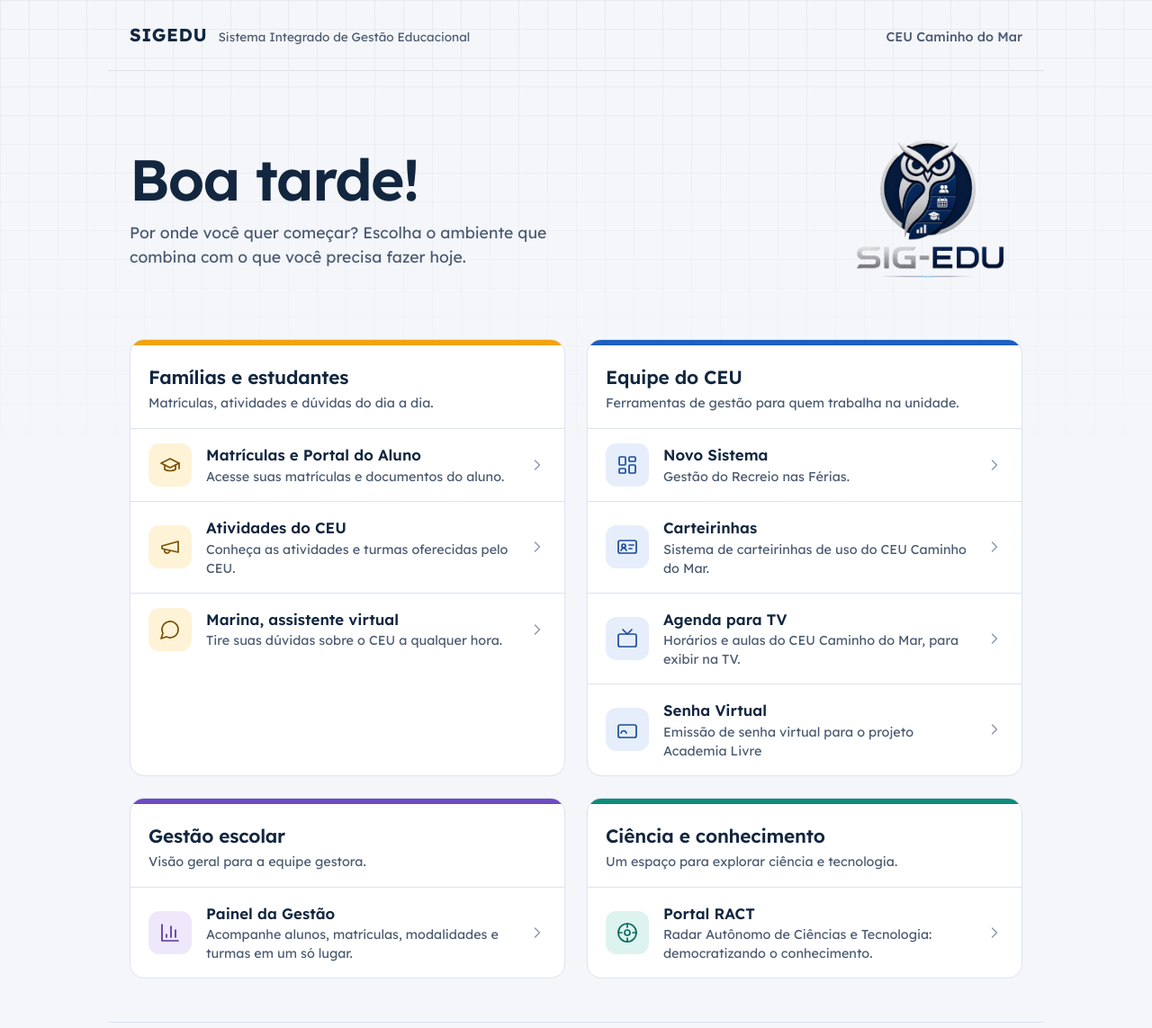
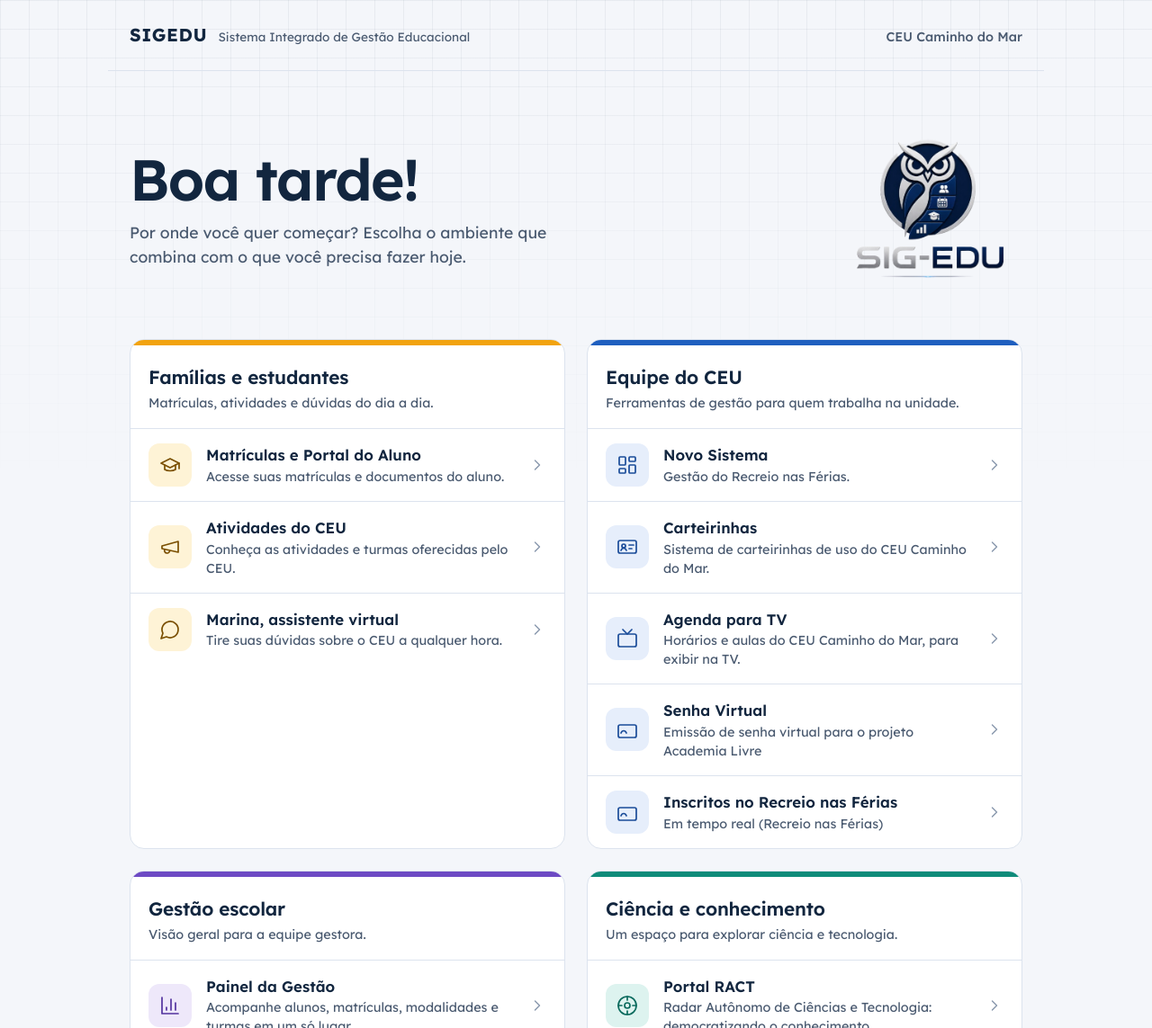
Before and after one commit to leandrosarno/sige-du, a plain HTML site: page index.html in a window 1280 px wide. Shown: the top 1143 px of the page at 90% size. Drawn offline with Linux system fonts and the light colour scheme.

Commit message:
Update index.html

```diff
--- a/index.html
+++ b/index.html
@@ -160,8 +160,11 @@ svg{fill:none; stroke:currentColor; stroke-width:1.7; stroke-linecap:round; stro
           <span><strong>Senha Virtual</strong><span class="d">Emissão de senha virtual para o projeto Academia Livre</span></span>
           <svg class="chev" viewBox="0 0 24 24" aria-hidden="true"><path d="m9 18 6-6-6-6"/></svg>
         </a></li>
-
-
+        <li><a class="row" href="https://sigedu.tec.br/painel_tv_recreio.html" target="_blank" rel="noopener">
+          <span class="tile"><svg viewBox="0 0 24 24" aria-hidden="true"><rect x="2" y="7" width="20" height="14" rx="2"/><path d="M5 16c.6-1.6 1.8-2.5 3-2.5s2.4.9 3 2.5"/></svg></span>
+          <span><strong>Inscritos no Recreio nas Férias</strong><span class="d">Em tempo real (Recreio nas Férias)</span></span>
+          <svg class="chev" viewBox="0 0 24 24" aria-hidden="true"><path d="m9 18 6-6-6-6"/></svg>
+        </a></li>
       </ul>
     </section>
 
```
